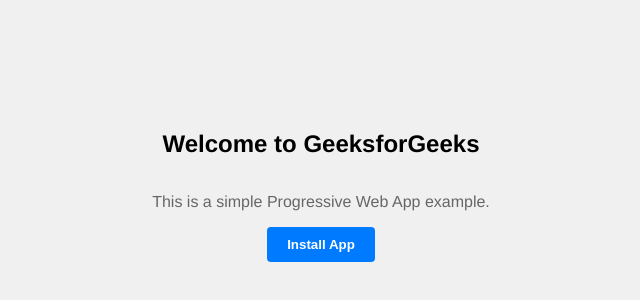
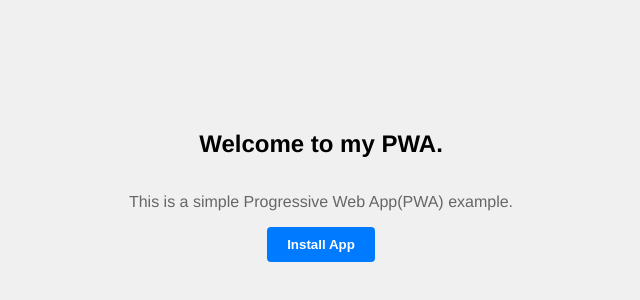
Before and after one commit to Bhakti2511/PWA, a plain HTML site: page index.html in a window 1280 px wide. Shown: the part 214-514 px from the top of the page, without its empty margins (319-959 px from the left). Drawn offline with Linux system fonts and the light colour scheme.

Commit message:
Update index.html

```diff
--- a/index.html
+++ b/index.html
@@ -10,8 +10,8 @@
 </head>
 
 <body>
-    <h2>Welcome to GeeksforGeeks</h2>
-    <p>This is a simple Progressive Web App example.</p>
+     <h2>Welcome to my PWA.</h2>
+    <p>This is a simple Progressive Web App(PWA) example.</p>
     <img src="img-mobile.png" alt="img-mobile" style="display: none;" />
     <img src="img-desktop.png" alt="img-desktop" style="display: none;" />
     <button id="install-btn"
```
